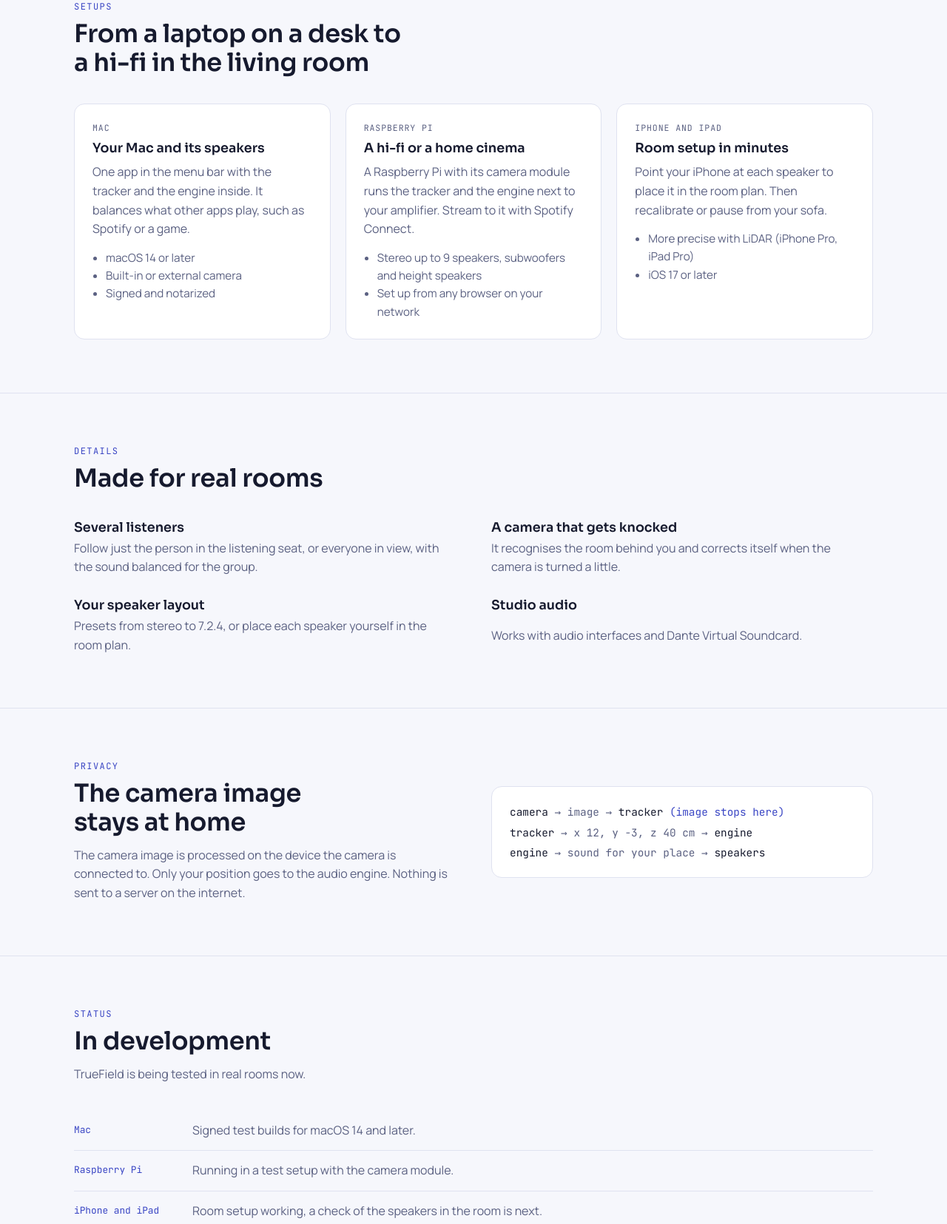
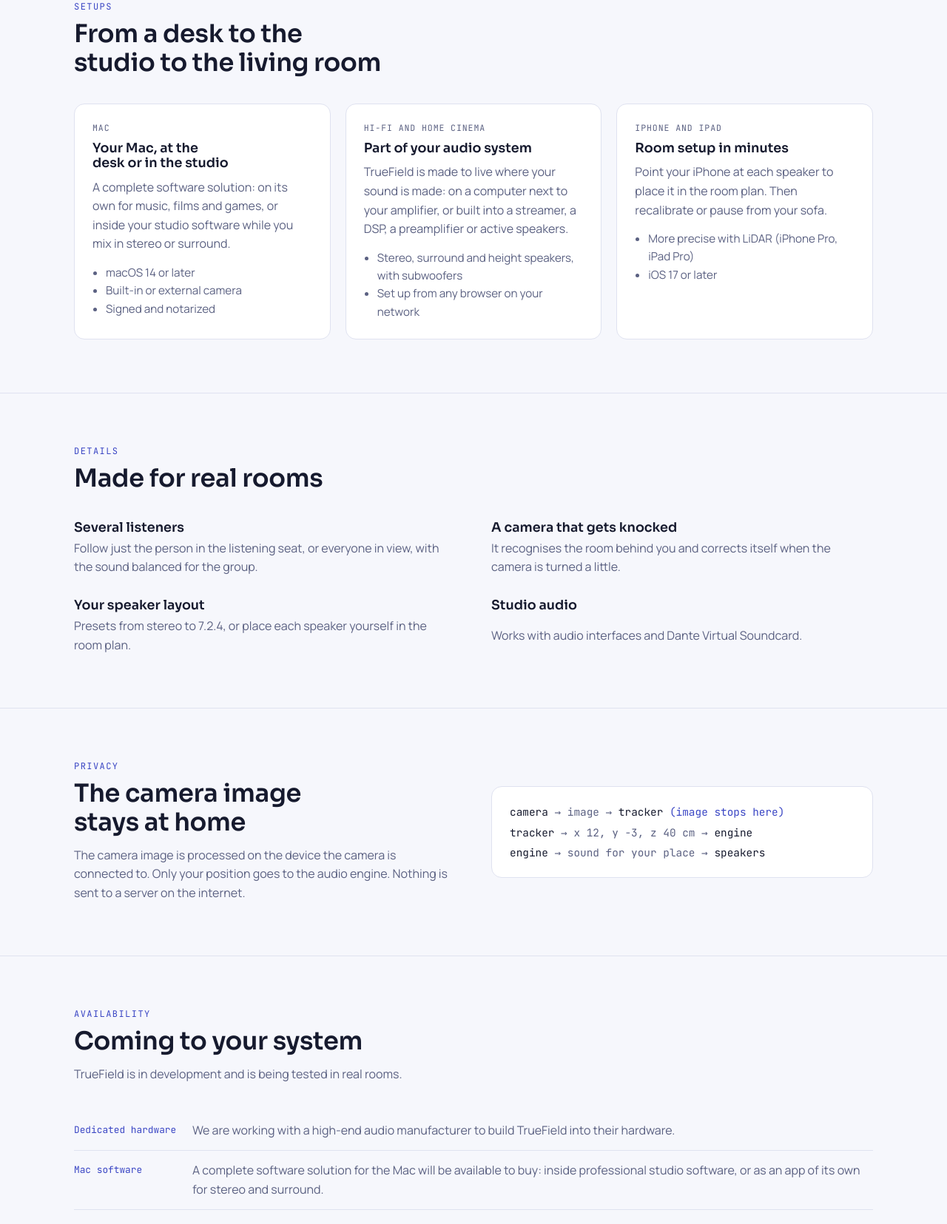
Before and after one commit to jvdh1978/truefield-site, a plain HTML site: page site/index.html in a window 1280 px wide. Shown: the part 1145-2800 px from the top of the page at 74% size. Drawn offline with Linux system fonts and the light colour scheme.

Commit message:
Setups and availability in general terms: hi-fi in any audio system, hardware partner, Mac software
Co-Authored-By: Claude Opus 5.5 <noreply@anthropic.com>
Claude-Session: https://claude.ai/code/session_01YBF4e6jWFjerCgbnLCCwXW

```diff
--- a/site/index.html
+++ b/site/index.html
@@ -125,7 +125,7 @@ footer .wrap { padding-block: 40px; color: var(--muted); font-size: 0.9rem; disp
     <li><a href="#how">How it works</a></li>
     <li><a href="#setups">Setups</a></li>
     <li><a href="#privacy">Privacy</a></li>
-    <li><a href="#status">Status</a></li>
+    <li><a href="#status">Availability</a></li>
     <li><a href="#about">About</a></li>
   </ul>
 </div></nav>
@@ -175,20 +175,20 @@ footer .wrap { padding-block: 40px; color: var(--muted); font-size: 0.9rem; disp
 <section id="setups"><div class="wrap">
   <div class="sec-head">
     <span class="eyebrow">Setups</span>
-    <h2>From a laptop on a desk to a hi-fi in the living room</h2>
+    <h2>From a desk to the studio to the living room</h2>
   </div>
   <div class="setups">
     <article class="setup">
       <span class="tag">Mac</span>
-      <h3>Your Mac and its speakers</h3>
-      <p>One app in the menu bar with the tracker and the engine inside. It balances what other apps play, such as Spotify or a game.</p>
+      <h3>Your Mac, at the desk or in the studio</h3>
+      <p>A complete software solution: on its own for music, films and games, or inside your studio software while you mix in stereo or surround.</p>
       <ul><li>macOS 14 or later</li><li>Built-in or external camera</li><li>Signed and notarized</li></ul>
     </article>
     <article class="setup">
-      <span class="tag">Raspberry Pi</span>
-      <h3>A hi-fi or a home cinema</h3>
-      <p>A Raspberry Pi with its camera module runs the tracker and the engine next to your amplifier. Stream to it with Spotify Connect.</p>
-      <ul><li>Stereo up to 9 speakers, subwoofers and height speakers</li><li>Set up from any browser on your network</li></ul>
+      <span class="tag">Hi-fi and home cinema</span>
+      <h3>Part of your audio system</h3>
+      <p>TrueField is made to live where your sound is made: on a computer next to your amplifier, or built into a streamer, a DSP, a preamplifier or active speakers.</p>
+      <ul><li>Stereo, surround and height speakers, with subwoofers</li><li>Set up from any browser on your network</li></ul>
     </article>
     <article class="setup">
       <span class="tag">iPhone and iPad</span>
@@ -227,15 +227,14 @@ footer .wrap { padding-block: 40px; color: var(--muted); font-size: 0.9rem; disp
 
 <section class="status" id="status"><div class="wrap">
   <div class="sec-head">
-    <span class="eyebrow">Status</span>
-    <h2>In development</h2>
-    <p>TrueField is being tested in real rooms now.</p>
+    <span class="eyebrow">Availability</span>
+    <h2>Coming to your system</h2>
+    <p>TrueField is in development and is being tested in real rooms.</p>
   </div>
   <ul>
-    <li><span>Mac</span><span>Signed test builds for macOS 14 and later.</span></li>
-    <li><span>Raspberry Pi</span><span>Running in a test setup with the camera module.</span></li>
-    <li><span>iPhone and iPad</span><span>Room setup working, a check of the speakers in the room is next.</span></li>
-    <li><span>Reaper plugin</span><span>Coming: the engine as a plugin in Reaper.</span></li>
+    <li><span>Dedicated hardware</span><span>We are working with a high-end audio manufacturer to build TrueField into their hardware.</span></li>
+    <li><span>Mac software</span><span>A complete software solution for the Mac will be available to buy: inside professional studio software, or as an app of its own for stereo and surround.</span></li>
+    <li><span>iPhone and iPad</span><span>A companion app to set up your room and control TrueField from your seat.</span></li>
   </ul>
 </div></section>
 
```
